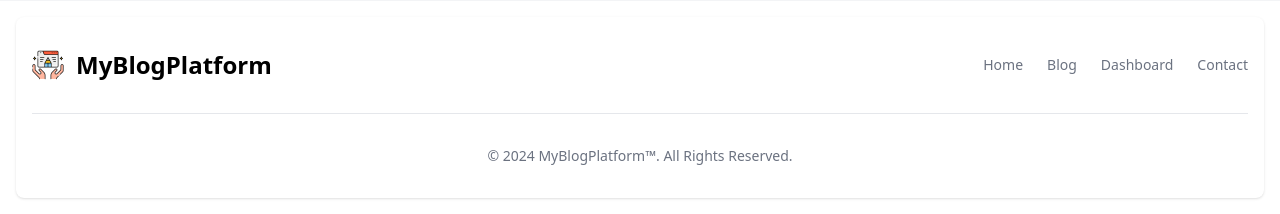
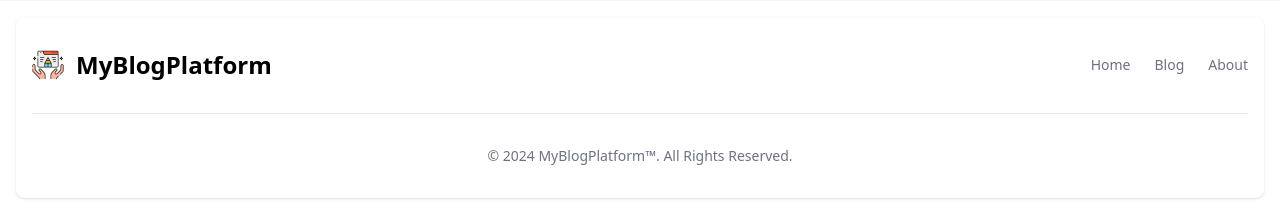
Before and after one commit to saalmahm/MyBlogPlatform, a PHP site: page /home.php in a window 1280 px wide. Shown: the part 1055-1269 px from the top of the page. Run offline with PHP 8.4, Linux system fonts and the light colour scheme; some libraries are stand-ins or nearby versions.

Commit message:
Améliorer footer

```diff
--- a/home.php
+++ b/home.php
@@ -90,7 +90,7 @@ include("./includes/db.php");
 </section>
 
 
-<section class="bg-gray-100 text-gray-900 py-16">
+<section class="bg-gray-100 text-gray-900 py-16" id="about">
     <div class="container mx-auto px-4">
         <h2 class="text-3xl font-bold text-center">About Me</h2>
         <p class="mt-4 text-lg text-center">Hi, I'm Salma Hamdi, a passionate web developer. Here are some of the projects I've worked on:</p>
@@ -136,16 +136,13 @@ include("./includes/db.php");
             </a>
             <ul class="flex flex-wrap items-center mb-6 text-sm font-medium text-gray-500 sm:mb-0 dark:text-gray-400">
                 <li>
-                    <a href="#" class="hover:underline me-4 md:me-6">Home</a>
+                    <a href="home.php" class="hover:underline me-4 md:me-6">Home</a>
                 </li>
                 <li>
-                    <a href="#" class="hover:underline me-4 md:me-6">Blog</a>
+                    <a href="/index.php" class="hover:underline me-4 md:me-6">Blog</a>
                 </li>
                 <li>
-                    <a href="#" class="hover:underline me-4 md:me-6">Dashboard</a>
-                </li>
-                <li>
-                    <a href="#" class="hover:underline">Contact</a>
+                    <a href="#about" class="hover:underline">About</a>
                 </li>
             </ul>
         </div>
```
